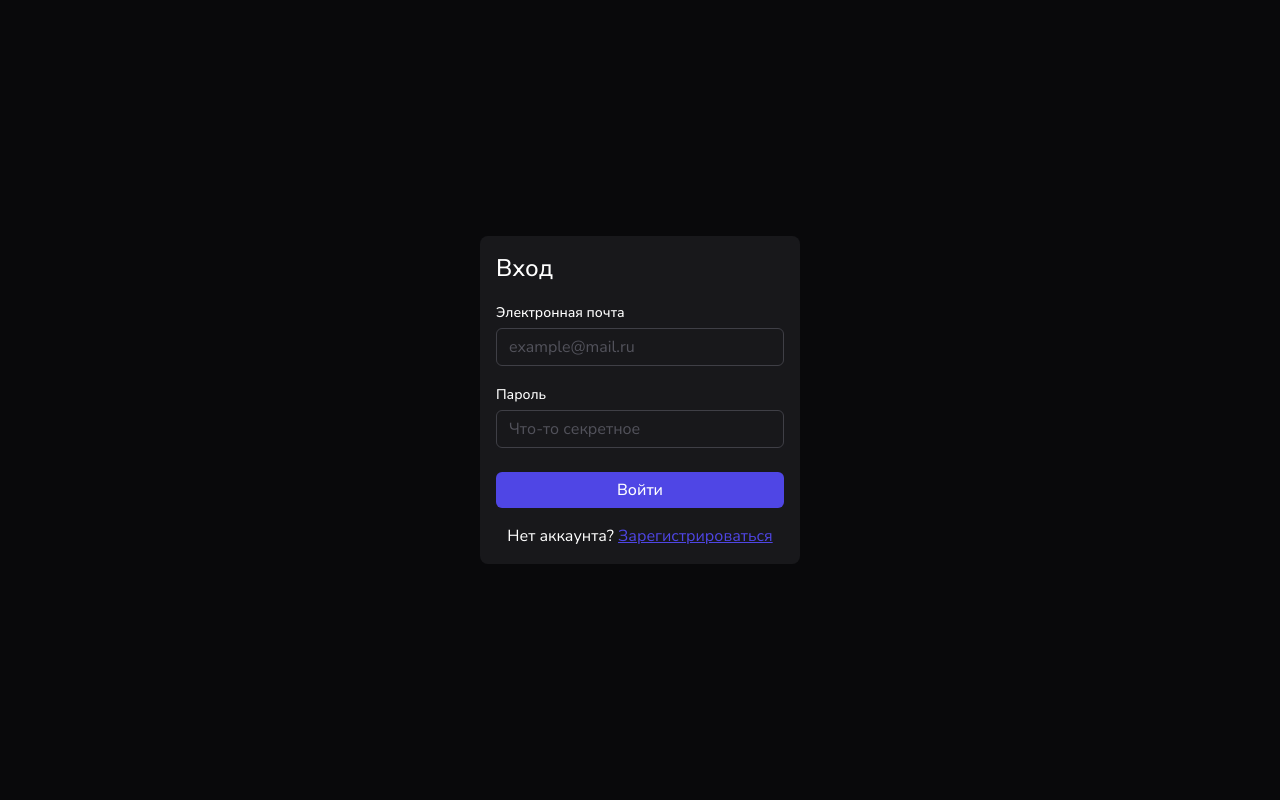
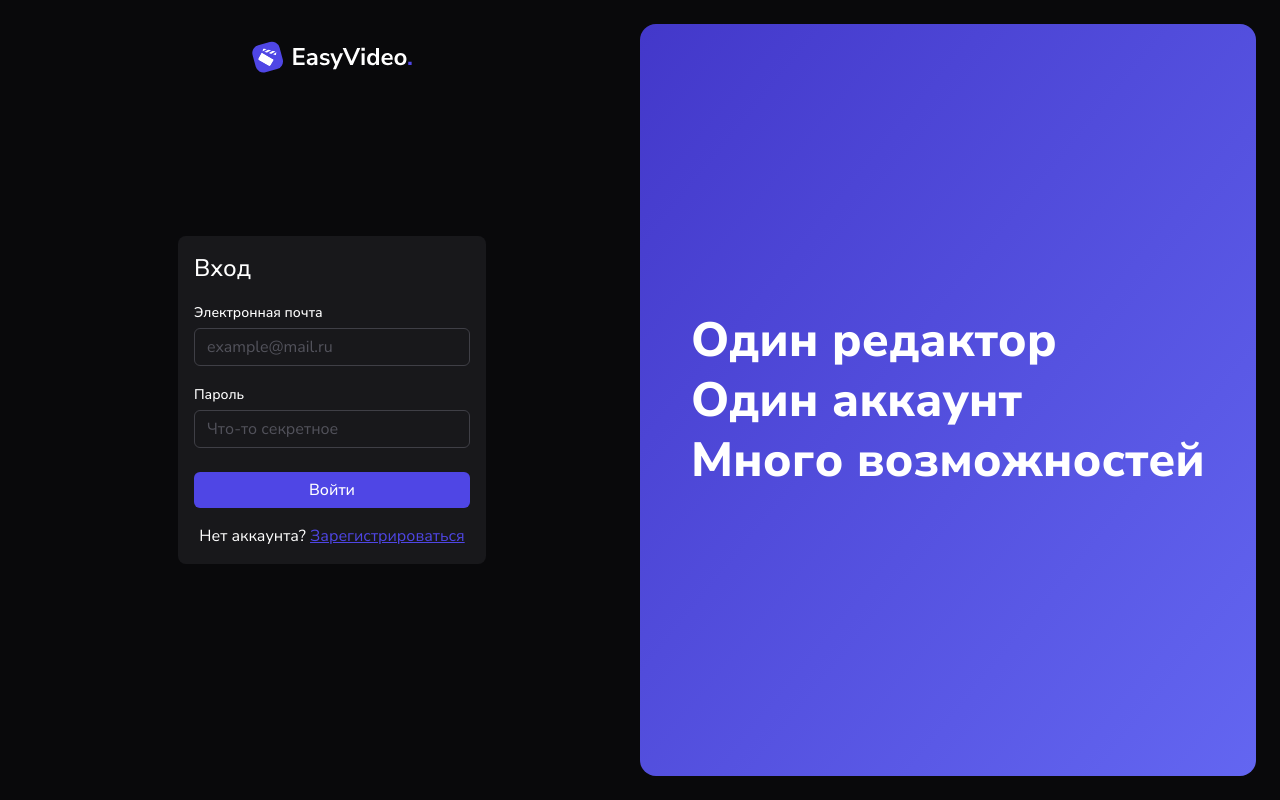
Before and after one commit to Pororo274/easyvideo-frontend, a Nuxt app: page /login in a window 1280 px wide. Built offline with nearby package versions, Linux system fonts and the light colour scheme; no server answers.

Commit message:
update auth layout design

```diff
--- a/layouts/auth.vue
+++ b/layouts/auth.vue
@@ -1,5 +1,21 @@
 <template>
-  <div class="w-full h-screen grid items-center grid-cols-8">
-    <slot></slot>
+  <div class="w-full h-screen grid items-center grid-cols-2 p-6">
+    <div class="grid grid-cols-12 relative h-full items-center">
+      <NuxtLink to="/" class="absolute top-4 left-1/2 -translate-x-1/2">
+        <img src="~/assets/img/logo/logo.svg" alt="" />
+      </NuxtLink>
+      <div class="col-start-4 col-span-6">
+        <slot></slot>
+      </div>
+    </div>
+    <div
+      class="rounded-2xl w-full h-full bg-gradient-to-br from-indigo-700 to-indigo-500 flex items-center justify-center"
+    >
+      <div class="flex flex-col gap-3">
+        <h1 class="text-white font-bold text-5xl">Один редактор</h1>
+        <h1 class="text-white font-bold text-5xl">Один аккаунт</h1>
+        <h1 class="text-white font-bold text-5xl">Много возможностей</h1>
+      </div>
+    </div>
   </div>
 </template>
```
